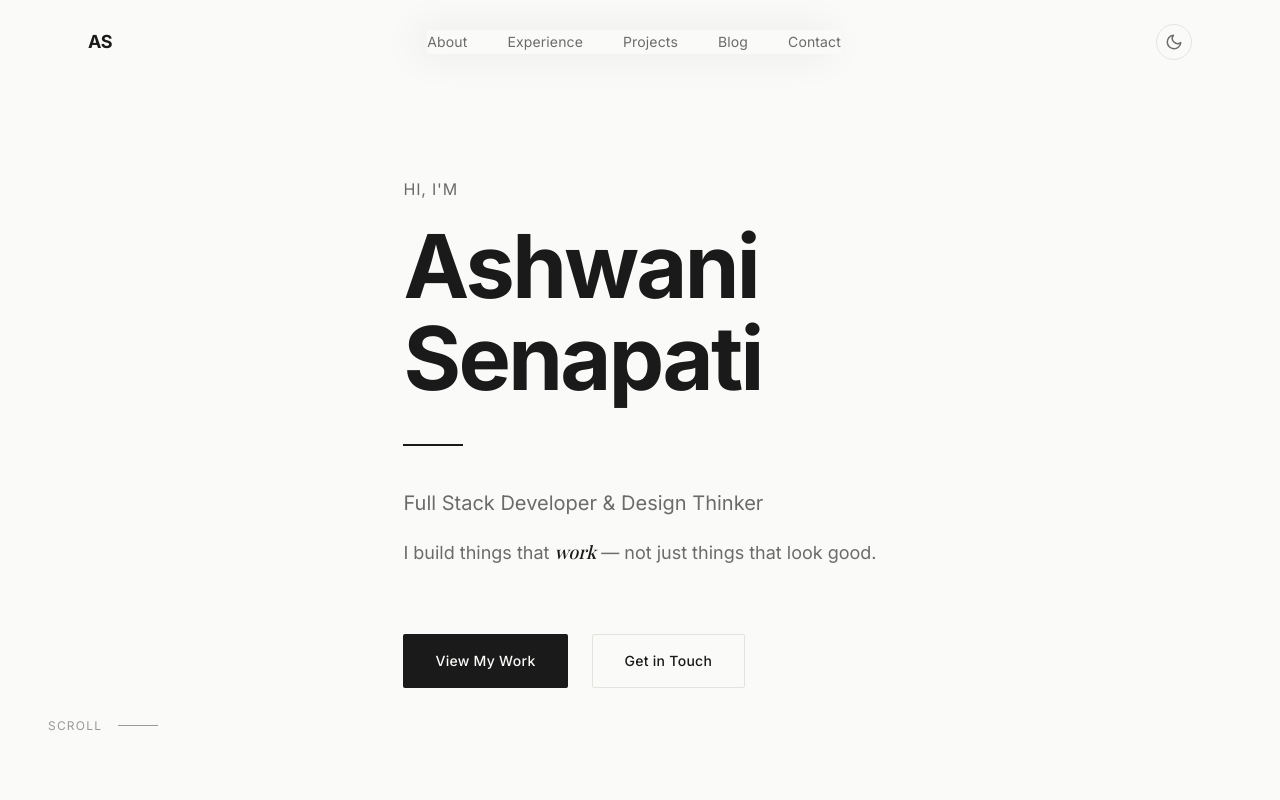
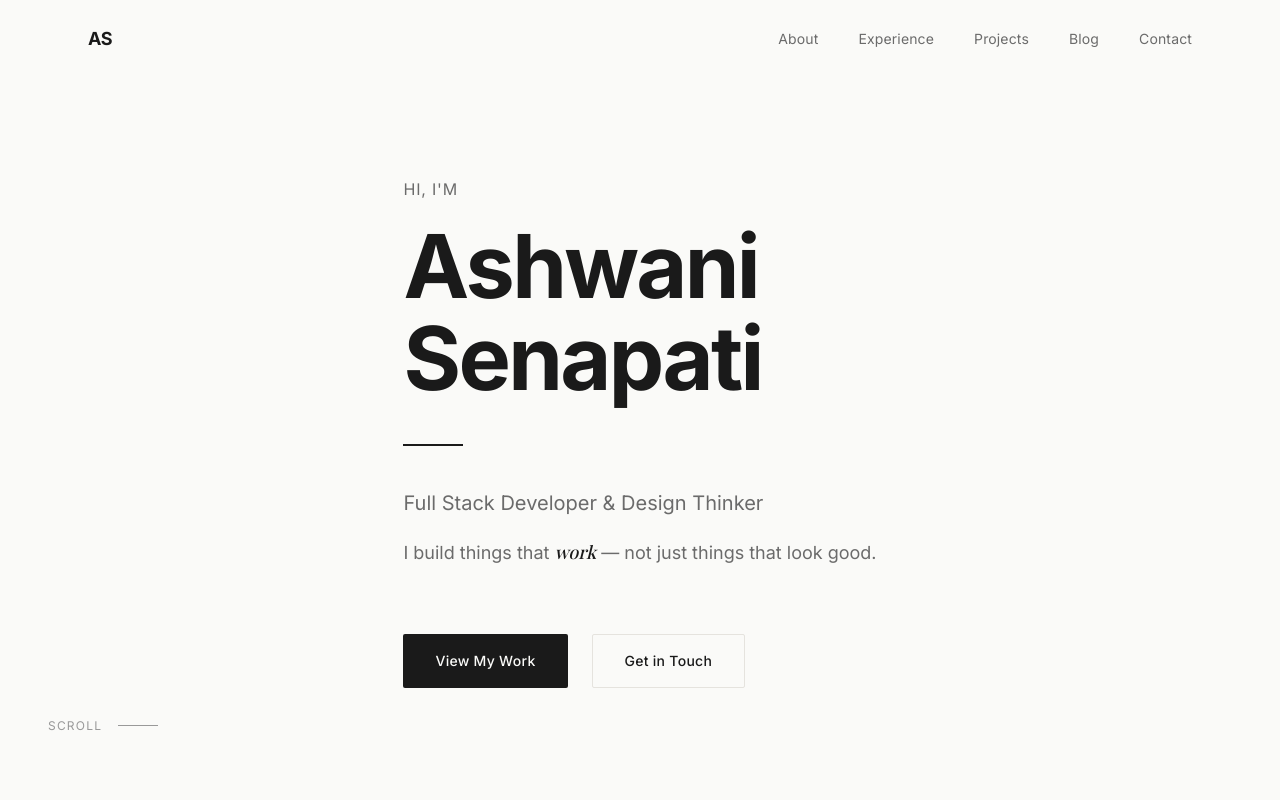
Before and after one commit to alphabug01/portfolio-react, a React (Vite) app: page / in a window 1280 px wide. Shown: the top 800 px of the page. Built offline with nearby package versions, Linux system fonts and the light colour scheme; a web font is replaced by a local one.

Commit message:
Dark mode toggle removed and shortcut added

```diff
--- a/src/App.jsx
+++ b/src/App.jsx
@@ -13,6 +13,7 @@ import Projects from './components/Projects'
 import Skills from './components/Skills'
 import { useCursorGlow } from './hooks/useCursorGlow'
 import { useGlobalScrollReveal } from './hooks/useScrollReveal'
+import { useThemeShortcut } from './hooks/useThemeShortcut'
 
 function HomePage() {
   return (
@@ -33,6 +34,7 @@ function HomePage() {
 function App() {
   const location = useLocation()
 
+  useThemeShortcut()
   useCursorGlow()
   useGlobalScrollReveal(`${location.pathname}${location.hash}`)
 
--- a/src/components/Navbar.jsx
+++ b/src/components/Navbar.jsx
@@ -1,35 +1,9 @@
 import { useCallback, useEffect, useState } from 'react'
-import { useTheme } from '../hooks/useTheme'
-
-function SunIcon() {
-  return (
-    <svg viewBox="0 0 24 24" fill="none" stroke="currentColor" strokeWidth="2" strokeLinecap="round" strokeLinejoin="round">
-      <circle cx="12" cy="12" r="5" />
-      <line x1="12" y1="1" x2="12" y2="3" />
-      <line x1="12" y1="21" x2="12" y2="23" />
-      <line x1="4.22" y1="4.22" x2="5.64" y2="5.64" />
-      <line x1="18.36" y1="18.36" x2="19.78" y2="19.78" />
-      <line x1="1" y1="12" x2="3" y2="12" />
-      <line x1="21" y1="12" x2="23" y2="12" />
-      <line x1="4.22" y1="19.78" x2="5.64" y2="18.36" />
-      <line x1="18.36" y1="5.64" x2="19.78" y2="4.22" />
-    </svg>
-  )
-}
-
-function MoonIcon() {
-  return (
-    <svg viewBox="0 0 24 24" fill="none" stroke="currentColor" strokeWidth="2" strokeLinecap="round" strokeLinejoin="round">
-      <path d="M21 12.79A9 9 0 1 1 11.21 3 7 7 0 0 0 21 12.79z" />
-    </svg>
-  )
-}
 
 export default function Navbar() {
   const [scrolled, setScrolled] = useState(false)
   const [mobileOpen, setMobileOpen] = useState(false)
   const [activeSection, setActiveSection] = useState('')
-  const { theme, toggleTheme } = useTheme()
 
   // Scroll effect
   useEffect(() => {
@@ -106,26 +80,7 @@ export default function Navbar() {
               {label}
             </a>
           ))}
-          {/* Theme toggle inside mobile menu */}
-          <button
-            className="theme-toggle theme-toggle--mobile"
-            aria-label={theme === 'dark' ? 'Switch to light mode' : 'Switch to dark mode'}
-            onClick={toggleTheme}
-          >
-            {theme === 'dark' ? <SunIcon /> : <MoonIcon />}
-            <span className="theme-toggle-label">
-              {theme === 'dark' ? 'Light mode' : 'Dark mode'}
-            </span>
-          </button>
         </div>
-        <div className="nav-actions">
-          <button
-            className="theme-toggle theme-toggle--desktop"
-            aria-label={theme === 'dark' ? 'Switch to light mode' : 'Switch to dark mode'}
-            onClick={toggleTheme}
-          >
-            {theme === 'dark' ? <SunIcon /> : <MoonIcon />}
-          </button>
         <button
           className={`nav-toggle${mobileOpen ? ' active' : ''}`}
           aria-label="Toggle menu"
@@ -135,7 +90,6 @@ export default function Navbar() {
           <span></span>
         </button>
       </div>
-      </div>
     </nav>
   )
 }
--- a/src/hooks/useTheme.js
+++ /dev/null
@@ -1,27 +0,0 @@
-import { useCallback, useEffect, useState } from 'react'
-
-/**
- * Manages dark/light theme with localStorage persistence
- * and system-preference detection on first visit.
- */
-export function useTheme() {
-  const [theme, setTheme] = useState(() => {
-    const stored = localStorage.getItem('theme')
-    if (stored) return stored
-    // Respect OS preference on first visit
-    return window.matchMedia('(prefers-color-scheme: dark)').matches
-      ? 'dark'
-      : 'light'
-  })
-
-  useEffect(() => {
-    document.documentElement.setAttribute('data-theme', theme)
-    localStorage.setItem('theme', theme)
-  }, [theme])
-
-  const toggleTheme = useCallback(() => {
-    setTheme((prev) => (prev === 'dark' ? 'light' : 'dark'))
-  }, [])
-
-  return { theme, toggleTheme }
-}
--- /dev/null
+++ b/src/hooks/useThemeShortcut.js
@@ -0,0 +1,48 @@
+import { useEffect, useState } from "react";
+
+export function useThemeShortcut() {
+  const [theme, setTheme] = useState(() => {
+    const storedTheme = localStorage.getItem("theme");
+    if (storedTheme === "dark" || storedTheme === "light") {
+      return storedTheme;
+    }
+
+    return window.matchMedia("(prefers-color-scheme: dark)").matches
+      ? "dark"
+      : "light";
+  });
+
+  useEffect(() => {
+    document.documentElement.setAttribute("data-theme", theme);
+    localStorage.setItem("theme", theme);
+  }, [theme]);
+
+  useEffect(() => {
+    const handleThemeShortcut = (event) => {
+      const isShortcutPressed =
+        (event.ctrlKey || event.metaKey) && event.key.toLowerCase() === "d";
+
+      if (!isShortcutPressed) {
+        return;
+      }
+
+      const tagName = event.target?.tagName;
+      const isEditable =
+        tagName === "INPUT" ||
+        tagName === "TEXTAREA" ||
+        event.target?.isContentEditable;
+
+      if (isEditable) {
+        return;
+      }
+
+      event.preventDefault();
+      setTheme((previousTheme) =>
+        previousTheme === "dark" ? "light" : "dark",
+      );
+    };
+
+    window.addEventListener("keydown", handleThemeShortcut);
+    return () => window.removeEventListener("keydown", handleThemeShortcut);
+  }, []);
+}
--- a/src/styles.css
+++ b/src/styles.css
@@ -42,35 +42,23 @@
   --ease: cubic-bezier(0.16, 1, 0.3, 1);
   --duration: 0.6s;
 
-  /* Shadow / overlay opacity (light defaults) */
-  --shadow-color: 0, 0, 0;
-  --card-hover-shadow: rgba(0, 0, 0, 0.06);
-  --card-hover-shadow-sm: rgba(0, 0, 0, 0.05);
-  --focus-ring: rgba(26, 26, 26, 0.06);
+  /* Theme helpers */
   --nav-bg: rgba(250, 250, 248, 0.92);
-  --mobile-nav-shadow: rgba(0, 0, 0, 0.08);
   --cursor-glow: rgba(26, 26, 26, 0.02);
 }
 
-/* ---- Dark theme overrides ---- */
-[data-theme="dark"] {
+[data-theme='dark'] {
   --bg: #121212;
-  --bg-alt: #1A1A1A;
-  --surface: #1E1E1E;
-  --text: #E8E6E1;
-  --text-secondary: #A0A0A0;
-  --text-tertiary: #6B6B6B;
-  --accent: #E8E6E1;
-  --accent-subtle: #2A2A2A;
-  --border: #2A2A2A;
-  --border-light: #232323;
-
-  --shadow-color: 0, 0, 0;
-  --card-hover-shadow: rgba(0, 0, 0, 0.25);
-  --card-hover-shadow-sm: rgba(0, 0, 0, 0.2);
-  --focus-ring: rgba(232, 230, 225, 0.08);
+  --bg-alt: #1a1a1a;
+  --surface: #1e1e1e;
+  --text: #e8e6e1;
+  --text-secondary: #b0b0b0;
+  --text-tertiary: #858585;
+  --accent: #e8e6e1;
+  --accent-subtle: #2a2a2a;
+  --border: #2f2f2f;
+  --border-light: #242424;
   --nav-bg: rgba(18, 18, 18, 0.92);
-  --mobile-nav-shadow: rgba(0, 0, 0, 0.3);
   --cursor-glow: rgba(232, 230, 225, 0.03);
 }
 
@@ -79,16 +67,6 @@ html {
   font-size: 16px;
   -webkit-font-smoothing: antialiased;
   -moz-osx-font-smoothing: grayscale;
-}
-
-html, html *,
-html *::before,
-html *::after {
-  transition: background-color 0.3s ease, border-color 0.3s ease, color 0.3s ease, box-shadow 0.3s ease;
-}
-
-[data-theme="dark"] {
-  color-scheme: dark;
 }
 
 body {
@@ -417,9 +395,9 @@ ul {
 }
 
 .btn-primary:hover {
-  background: var(--text-secondary);
+  background: #333;
   transform: translateY(-2px);
-  box-shadow: 0 8px 30px var(--card-hover-shadow);
+  box-shadow: 0 8px 30px rgba(0, 0, 0, 0.12);
 }
 
 .btn-ghost {
@@ -717,7 +695,7 @@ ul {
 
 .project-card:hover {
   transform: translateY(-4px);
-  box-shadow: 0 20px 60px var(--card-hover-shadow);
+  box-shadow: 0 20px 60px rgba(0, 0, 0, 0.06);
 }
 
 .project-image {
@@ -799,7 +777,7 @@ ul {
 
 .blog-card:hover {
   transform: translateY(-3px);
-  box-shadow: 0 12px 40px var(--card-hover-shadow-sm);
+  box-shadow: 0 12px 40px rgba(0, 0, 0, 0.05);
 }
 
 .blog-meta {
@@ -1056,7 +1034,7 @@ ul {
 
 .form-input:focus {
   border-color: var(--text);
-  box-shadow: 0 0 0 3px var(--focus-ring);
+  box-shadow: 0 0 0 3px rgba(26, 26, 26, 0.06);
 }
 
 .form-textarea {
@@ -1204,7 +1182,7 @@ ul {
     padding: 6rem 2rem 2rem;
     gap: var(--space-md);
     transition: right 0.4s var(--ease);
-    box-shadow: -10px 0 40px var(--mobile-nav-shadow);
+    box-shadow: -10px 0 40px rgba(0, 0, 0, 0.08);
   }
 
   .nav-links.open {
@@ -1217,28 +1195,6 @@ ul {
 
   .nav-toggle {
     display: flex;
-  }
-
-  /* Hide desktop toggle, show mobile toggle inside drawer */
-  .theme-toggle--desktop {
-    display: none;
-  }
-
-  .theme-toggle--mobile {
-    display: flex;
-    width: auto;
-    border-radius: 100px;
-    padding: 0.5rem 1rem;
-    gap: 0.5rem;
-    margin-top: var(--space-sm);
-    border: 1px solid var(--border);
-  }
-
-  .theme-toggle--mobile .theme-toggle-label {
-    display: inline;
-    font-size: 0.875rem;
-    font-weight: 400;
-    white-space: nowrap;
   }
 
   .skills-grid {
@@ -1287,52 +1243,6 @@ ul {
 }
 
 /* ============================================
-   THEME TOGGLE
-   ============================================ */
-.theme-toggle {
-  background: none;
-  border: 1px solid var(--border);
-  border-radius: 50%;
-  width: 36px;
-  height: 36px;
-  display: flex;
-  align-items: center;
-  justify-content: center;
-  cursor: pointer;
-  color: var(--text-secondary);
-  transition: color 0.3s ease, border-color 0.3s ease, transform 0.3s var(--ease);
-  flex-shrink: 0;
-}
-
-.theme-toggle:hover {
-  color: var(--text);
-  border-color: var(--text-tertiary);
-  transform: rotate(15deg);
-}
-
-.theme-toggle svg {
-  width: 18px;
-  height: 18px;
-  transition: transform 0.4s var(--ease);
-}
-
-/* Mobile variant — hidden on desktop, shown inside mobile drawer */
-.theme-toggle--mobile {
-  display: none;
-}
-
-.theme-toggle-label {
-  display: none;
-}
-
-/* Nav actions group (toggle + hamburger) */
-.nav-actions {
-  display: flex;
-  align-items: center;
-  gap: var(--space-sm);
-}
-
-/* ============================================
    CUSTOM CURSOR (optional — desktop only)
    ============================================ */
 @media (hover: hover) and (pointer: fine) {
```
Lines whose indentation alone changed are shown as unchanged.
